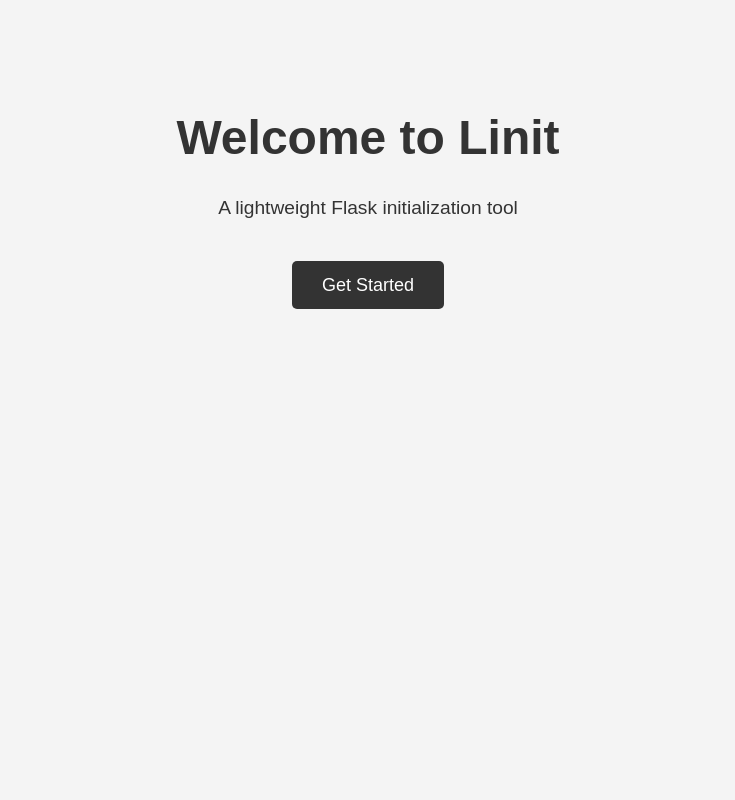
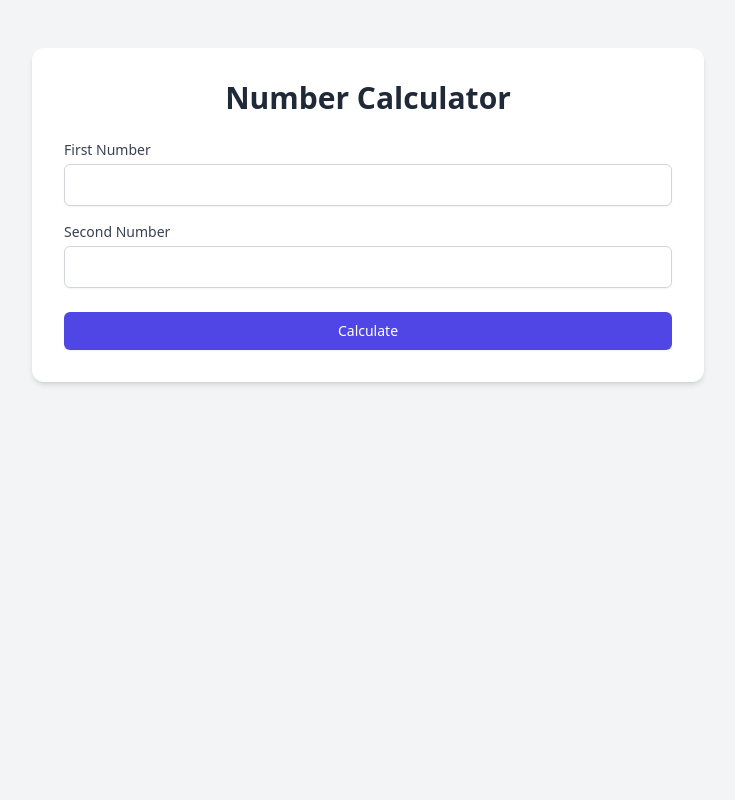
Before and after one commit to BugDebug7860/linit, a Flask app: page / in a window 1280 px wide. Shown: the whole page, without its empty margins (272-1007 px from the left). Run offline with Flask 3, Linux system fonts and the light colour scheme; some libraries are stand-ins or nearby versions.

Commit message:
Update index.html with number input form and Tailwind CSS

```diff
--- a/templates/index.html
+++ b/templates/index.html
@@ -3,15 +3,42 @@
 <head>
     <meta charset="UTF-8">
     <meta name="viewport" content="width=device-width, initial-scale=1.0">
-    <title>Linit - Flask Initialization Tool</title>
-    <link rel="stylesheet" href="{{ url_for('static', filename='css/style.css') }}">
+    <title>Linit - Number Calculator</title>
+    <script src="https://cdn.tailwindcss.com"></script>
 </head>
-<body>
-    <div class="container">
-        <h1>Welcome to Linit</h1>
-        <p>A lightweight Flask initialization tool</p>
-        <div class="actions">
-            <a href="#" class="btn">Get Started</a>
+<body class="bg-gray-100 min-h-screen">
+    <div class="container mx-auto px-4 py-12">
+        <div class="max-w-md mx-auto bg-white rounded-xl shadow-md overflow-hidden md:max-w-2xl p-8">
+            <h1 class="text-3xl font-bold text-center text-gray-800 mb-6">Number Calculator</h1>
+
+            <form action="/" method="POST" class="space-y-6">
+                <div class="space-y-4">
+                    <div>
+                        <label for="num1" class="block text-sm font-medium text-gray-700">First Number</label>
+                        <input type="number" id="num1" name="num1" required
+                               class="mt-1 block w-full px-3 py-2 bg-white border border-gray-300 rounded-md shadow-sm focus:outline-none focus:ring-indigo-500 focus:border-indigo-500">
+                    </div>
+
+                    <div>
+                        <label for="num2" class="block text-sm font-medium text-gray-700">Second Number</label>
+                        <input type="number" id="num2" name="num2" required
+                               class="mt-1 block w-full px-3 py-2 bg-white border border-gray-300 rounded-md shadow-sm focus:outline-none focus:ring-indigo-500 focus:border-indigo-500">
+                    </div>
+                </div>
+
+                <div>
+                    <button type="submit" class="w-full flex justify-center py-2 px-4 border border-transparent rounded-md shadow-sm text-sm font-medium text-white bg-indigo-600 hover:bg-indigo-700 focus:outline-none focus:ring-2 focus:ring-offset-2 focus:ring-indigo-500">
+                        Calculate
+                    </button>
+                </div>
+            </form>
+
+            {% if result is defined %}
+            <div class="mt-8 p-4 bg-green-50 rounded-md border border-green-200">
+                <h2 class="text-lg font-medium text-green-800">Result</h2>
+                <p class="mt-2 text-green-700">{{ result }}</p>
+            </div>
+            {% endif %}
         </div>
     </div>
 </body>
```
